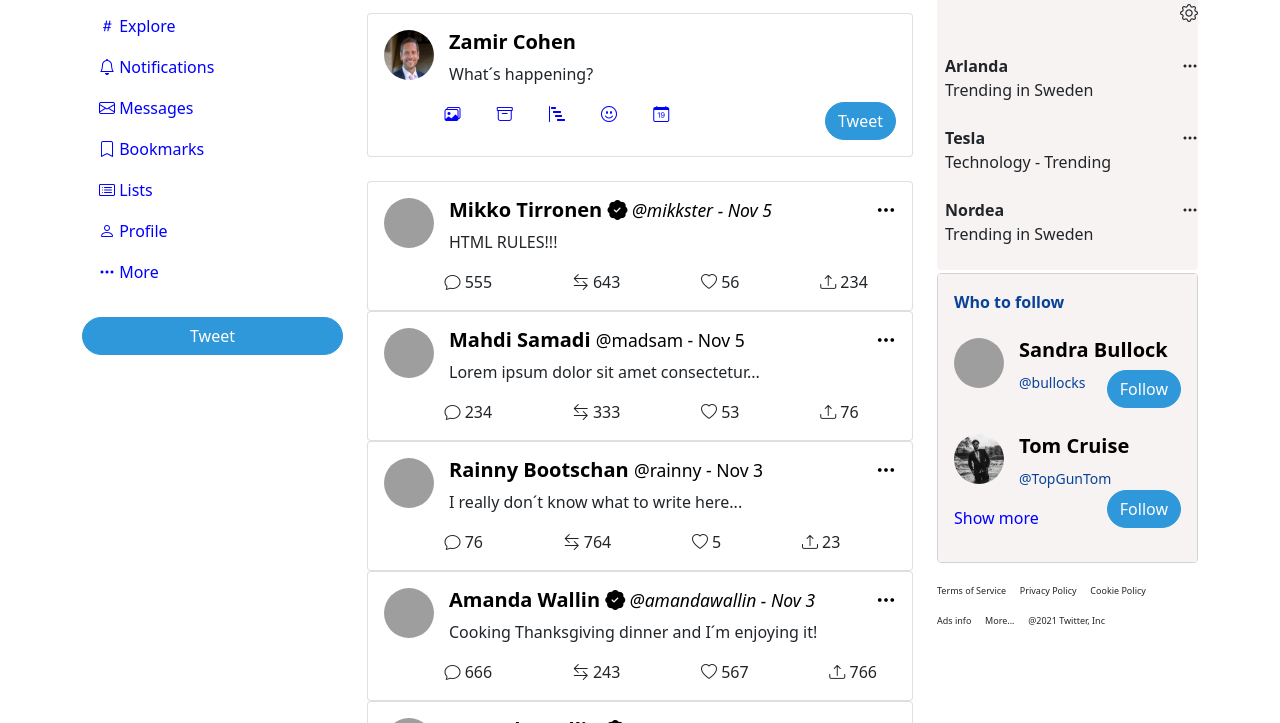
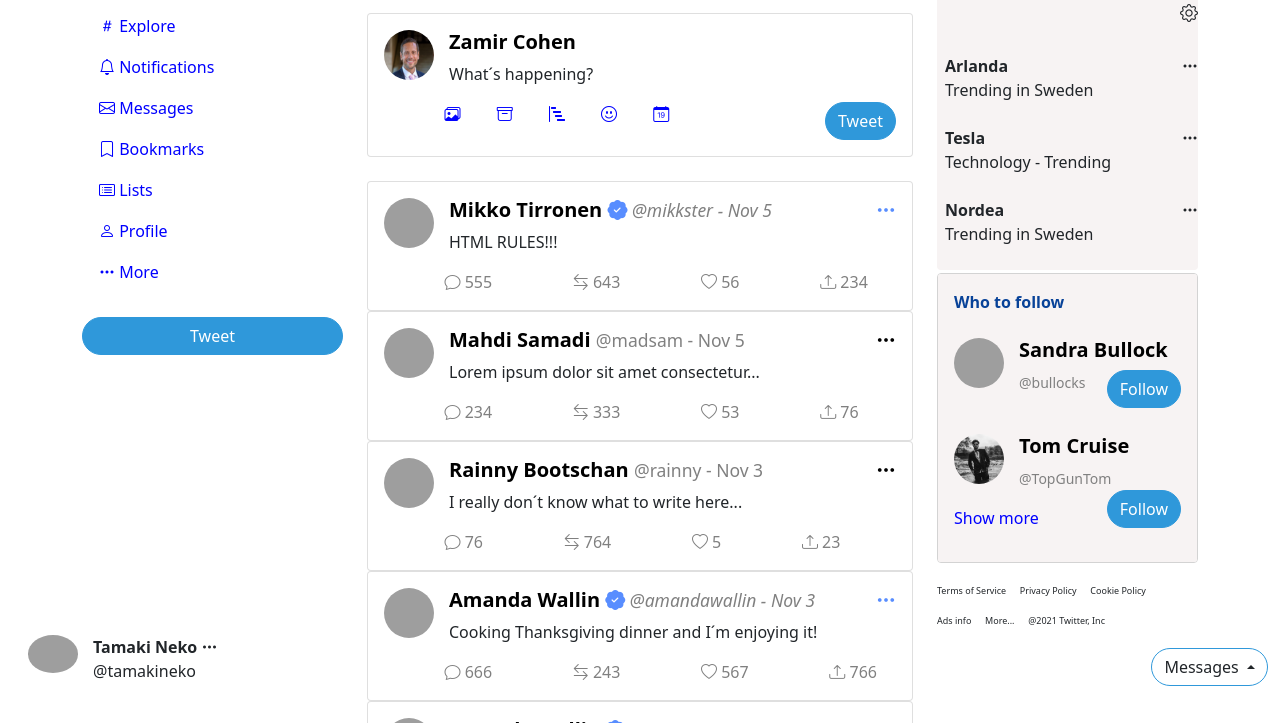
Before and after one commit to zamircohen/html-gruppuppgift, a plain HTML site: page index.html in a window 1280 px wide. Shown: the part 77-800 px from the top of the page. Drawn offline with nearby package versions, Linux system fonts and the light colour scheme; grey boxes are pictures that could not be loaded.

Commit message:
Added bottom functions

```diff
--- a/index.html
+++ b/index.html
@@ -89,6 +89,19 @@
           top: 50px;
         }
 
+        .card-link {
+            color: gray
+        }
+
+        small {
+          color: gray;
+          font-weight: 300;
+        }
+
+        .bi-patch-check-fill {
+          color: rgba(1, 82, 255, 0.658);
+        }
+
     </style>
 
 </head>
@@ -156,7 +169,7 @@
                   <h5 class="card-title">Mikko Tirronen <i class="bi bi-patch-check-fill"><small> @mikkster - Nov 5</small><span style="float:right;"><i class="bi bi-three-dots"></i></span></i></h5>
                   <p class="card-text">HTML RULES!!!</p>
                   <p style="display:inline">&emsp; &emsp; &emsp;</p>
-                  <p style="display:inline" class="card-link"><i class="bi bi-chat"></i> 555 &emsp; &emsp; &emsp;</p>
+                  <p style="display:inline" class="card-link gray-text"><i class="bi bi-chat"></i> 555 &emsp; &emsp; &emsp;</p>
                   <p style="display:inline" class="card-link"><i class="bi bi-arrow-left-right"></i> 643 &emsp; &emsp; &emsp;</p>
                   <p style="display:inline" class="card-link"><i class="bi bi-heart"></i> 56 &emsp; &emsp; &emsp;</p>
                   <p style="display:inline" class="card-link"><i class="bi bi-upload"></i> 234</p>
@@ -337,7 +350,64 @@
             <p style="font-size: xx-small;">Ads info &emsp; More... &emsp; @2021 Twitter, Inc</p>
             </div>
           </div>
+
+
+          <!-- MESSAGE NAV BAR  -->
+          <nav class="navbar fixed-bottom navbar-expand-lg navbar-light">
+            <div id="user-bottom-bar-container">
+              <div class="card border-0">
+                <div class="card-body">
+                  <img
+                    src="https://images.unsplash.com/photo-1583687534963-565854a3d6d8?ixid=MnwxMjA3fDB8MHxwaG90by1wYWdlfHx8fGVufDB8fHx8&ixlib=rb-1.2.1&auto=format&fit=crop&w=880&q=80"
+                    class="img-fluid rounded-circle"
+                    alt="user-img"
+                  />
+                  <h6 class="card-title" style="display: inline">
+                    <strong>Tamaki Neko</strong>
+                  </h6>
+                  <span style="display: inline"
+                    ><i class="bi bi-three-dots"></i
+                  ></span>
+                  <p id="tweet-username">@tamakineko</p>
+                </div>
+              </div>
+            </div>
+            <ul class="navbar-nav ms-auto">
+              <div class="btn-group dropup">
+                <button
+                  type="button"
+                  class="btn dropdown-toggle btn-search-bar"
+                  style="background-color: rgb(255, 255, 255)"
+                  data-bs-toggle="dropdown"
+                  aria-expanded="false"
+                  id="message-button"
+                >Messages
+                </button>
+                <ul class="dropdown-menu">
+                  <li>
+                    <a class="dropdown-item" href="#">Mikkster´s message</a>
+                  </li>
+                  <li>
+                    <a class="dropdown-item" href="#">Rainny´s message</a>
+                  </li>
+                  <li>
+                    <a class="dropdown-item" href="#">Amanda´s message</a>
+                  </li>
+                  <li>
+                    <a class="dropdown-item" href="#">Mahdi´s message</a>
+                  </li>
+                </ul>
+              </div>
+            </ul>
+          </nav>
+
+
+
+
           <!-- COLUMN 3 ENDS HERE -->
+
+
+
 
         </div>
       </div>
```
